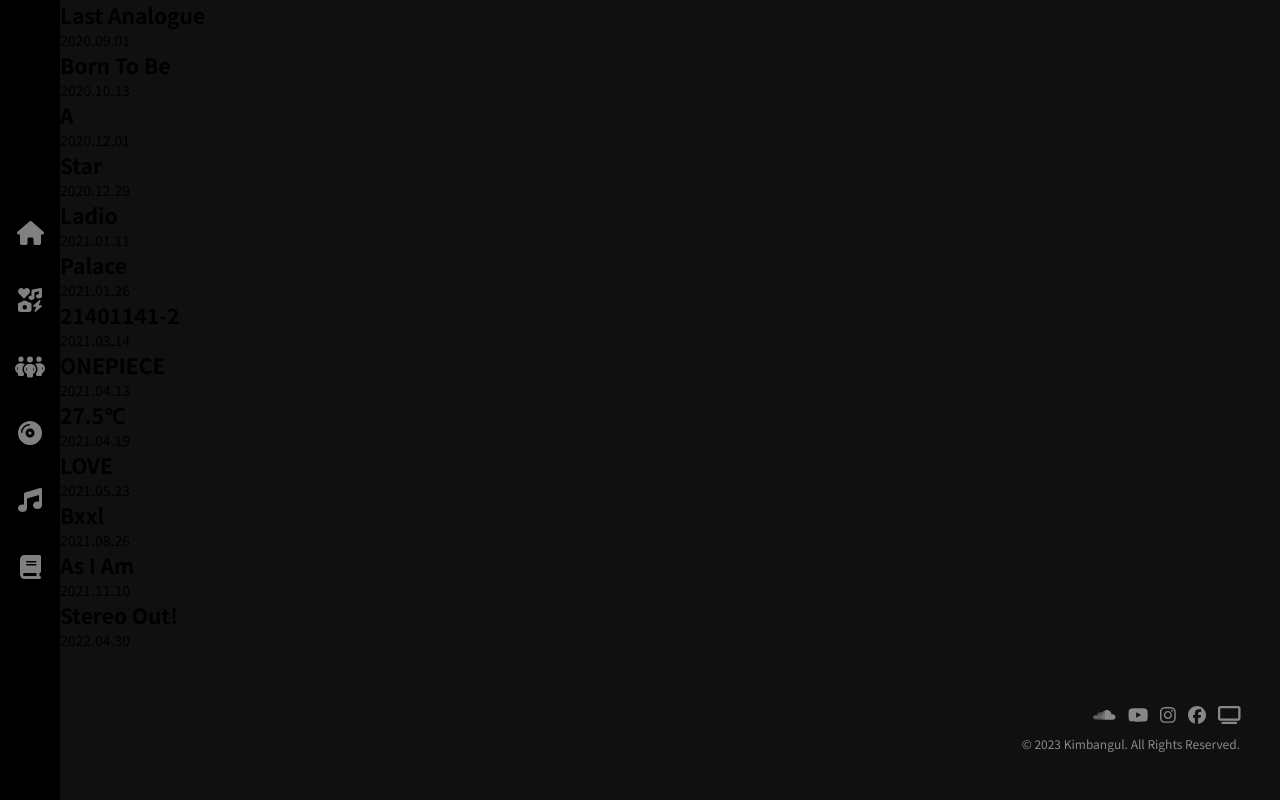
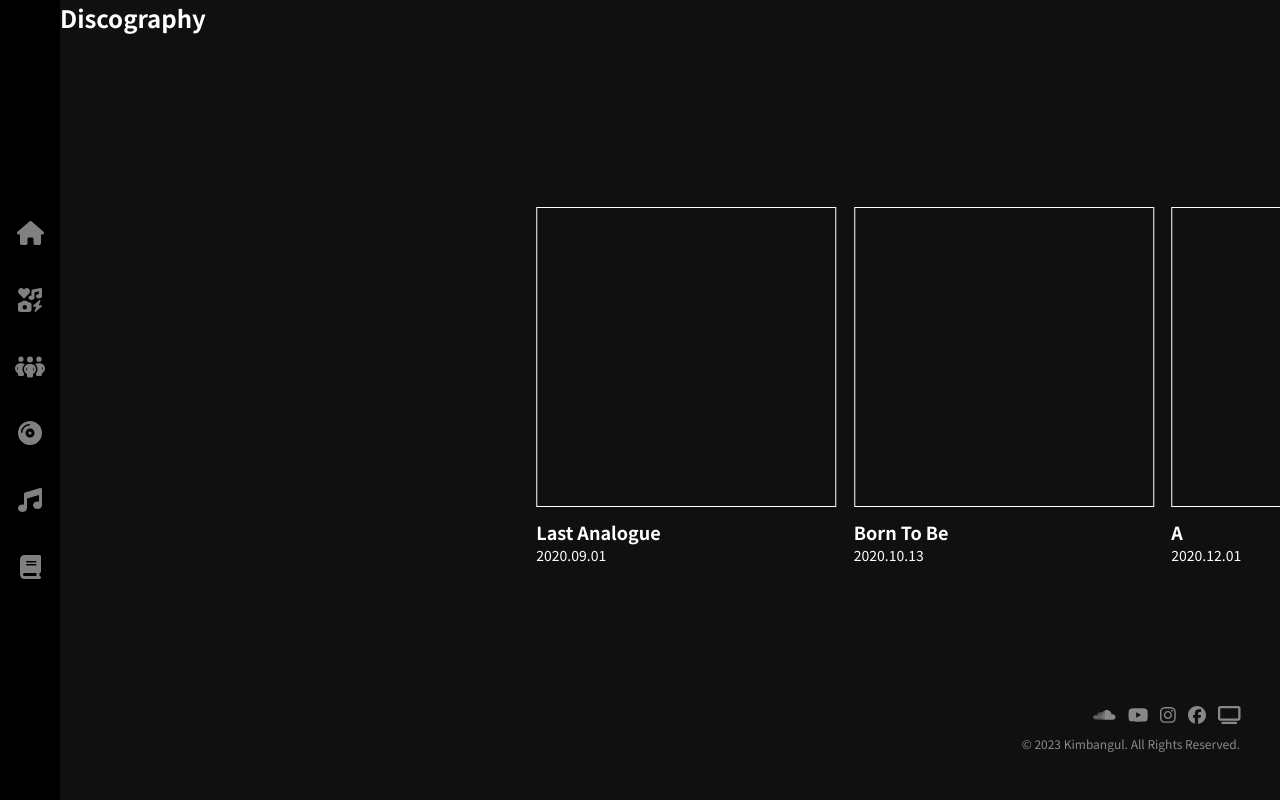
Before and after one commit to Kimbangul/lanalogue, a Next.js app: page /discography in a window 1280 px wide. Built offline with nearby package versions, Linux system fonts and the light colour scheme.

Commit message:
feat: add swiper

```diff
--- a/src/app/discography/page.tsx
+++ b/src/app/discography/page.tsx
@@ -1,21 +1,37 @@
 'use client'
+import { Swiper, SwiperSlide } from 'swiper/react';
 import info from "@/components/discography/info"
+import Discography from '@/components/discography/DiscographyStyle';
+
+import 'swiper/css';
 
 export default function DiscographyView() {
   return (
     <>
-      <ul>
+    <Discography.Title>Discography</Discography.Title>
+    <Discography.Container>
+      <Swiper
+          spaceBetween={50}
+          slidesPerView={4}
+          centeredSlides={true}
+      >
       {
             info.map((el, idx) => {
               return  (
-              <li key={`album${idx}`}>
-                <h2>{el.title}</h2>
-                <span>{el.release}</span>
-              </li>
+                <SwiperSlide key={`album${idx}`}>
+                  <Discography.Item>
+
+                  </Discography.Item>
+                  <Discography.Text.Container>
+                    <Discography.Text.Title>{el.title}</Discography.Text.Title>
+                    <Discography.Text.Release>{el.release}</Discography.Text.Release>
+                  </Discography.Text.Container>
+                </SwiperSlide>
               )
             })
           }
-      </ul>
+      </Swiper>
+    </Discography.Container>
     </>
   )
 }
--- a/src/components/discography/DiscographyStyle.ts
+++ b/src/components/discography/DiscographyStyle.ts
@@ -0,0 +1,39 @@
+import styled from "styled-components";
+
+const Discography = {
+  Container: styled.div`
+    height: 100%;
+    display: flex;
+    align-items: center;
+  `,
+  Title: styled.h1`
+    color: #fff;
+    font-size: 2.4rem;
+    margin-bottom: 2.4rem;
+  `,
+  Item: styled.div`
+    width: 30rem;
+    height: 30rem;
+    border: 0.1rem solid #fff;
+    margin: 0 auto;
+  `,
+  Text: {
+    Container: styled.div`
+      width: 30rem;
+      margin: 0 auto;
+      margin-top: 1.2rem;
+    `,
+    Title: styled.h2`
+      color: #fff;
+      font-size: 1.8rem;
+    `,
+    Release: styled.span`
+      color: #fff;
+      font-size: 1.4rem;
+      margin-top: 0.8rem;
+      font-weight: 400;
+    `
+  }
+}
+
+export default Discography;
```
Lines whose indentation alone changed are shown as unchanged.
